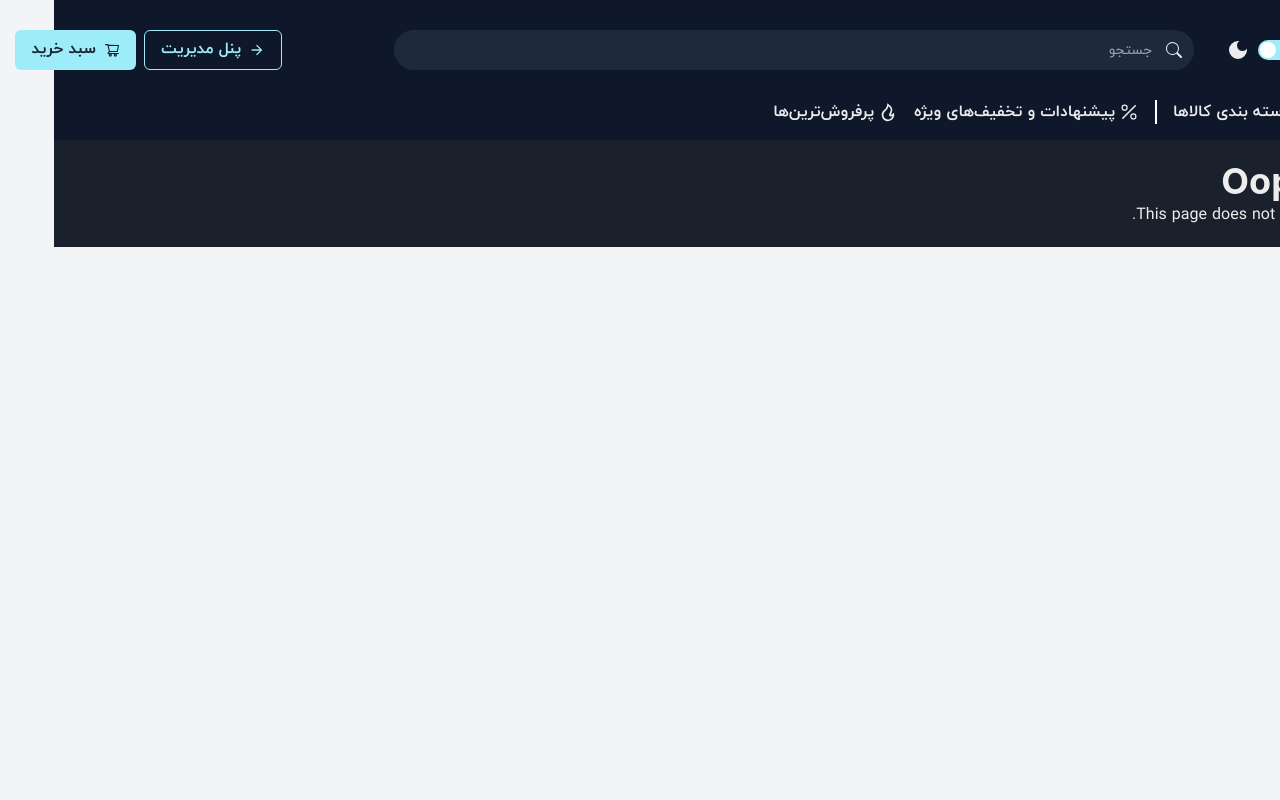
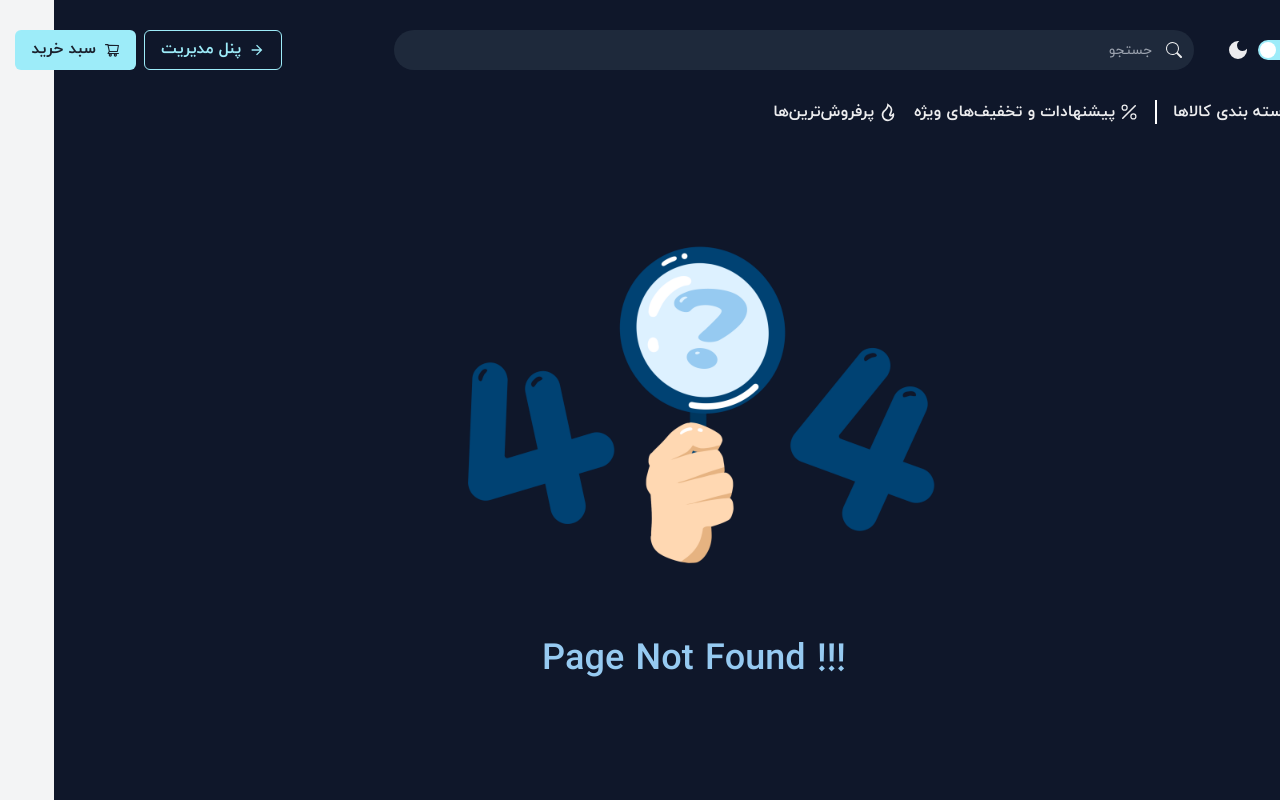
Before and after one commit to ahsn-dev/online-store, a React (Vite) app: page /productPage in a window 1280 px wide. Shown: the top 800 px of the page. Built offline with nearby package versions, Linux system fonts and the light colour scheme.

Commit message:
enhance ErrorPage component and add some styles

```diff
--- a/src/pages/ErrorPage.tsx
+++ b/src/pages/ErrorPage.tsx
@@ -1,21 +1,46 @@
-import { Box, Heading, Text } from "@chakra-ui/react";
+import { Box, Image, Text, useColorMode } from "@chakra-ui/react";
 import { isRouteErrorResponse, useRouteError } from "react-router-dom";
 import NavBar from "../components/NavBar";
+import Footer from "../components/Footer";
+import PageNotFound from "../assets/page-error.png";
 
 const ErrorPage = () => {
   const error = useRouteError();
+  const { colorMode } = useColorMode();
+
   return (
-    <>
+    <div
+      style={
+        colorMode === "dark"
+          ? { backgroundColor: "#0f172a" }
+          : { backgroundColor: "#f3f4f5" }
+      }
+    >
       <NavBar />
-      <Box padding={5}>
-        <Heading>Oops</Heading>
-        <Text>
-          {isRouteErrorResponse(error)
-            ? "This page does not exist."
-            : "An unexpected error occurred."}
-        </Text>
+      <Box padding={5} height="100%">
+        <Box>
+          {isRouteErrorResponse(error) ? (
+            <div className="flex flex-col items-center gap-y-4">
+              <Image
+                src={PageNotFound}
+                boxSize="400px"
+                objectFit={"cover"}
+                width="48%"
+                style={{ margin: "0 auto", marginTop: "4rem" }}
+              />
+              <Text as="h1" className="text-4xl font-bold text-[#96CAF1]">
+                !!! Page Not Found
+              </Text>
+            </div>
+          ) : (
+            <Text as="h1" className="text-4xl font-bold text-[#96CAF1]">
+              An unexpected error occurred.
+            </Text>
+          )}
+        </Box>
       </Box>
-    </>
+      <Footer />
+    </div>
   );
 };
 
```
Also changed, not shown: src/assets/page-error.png (added).
